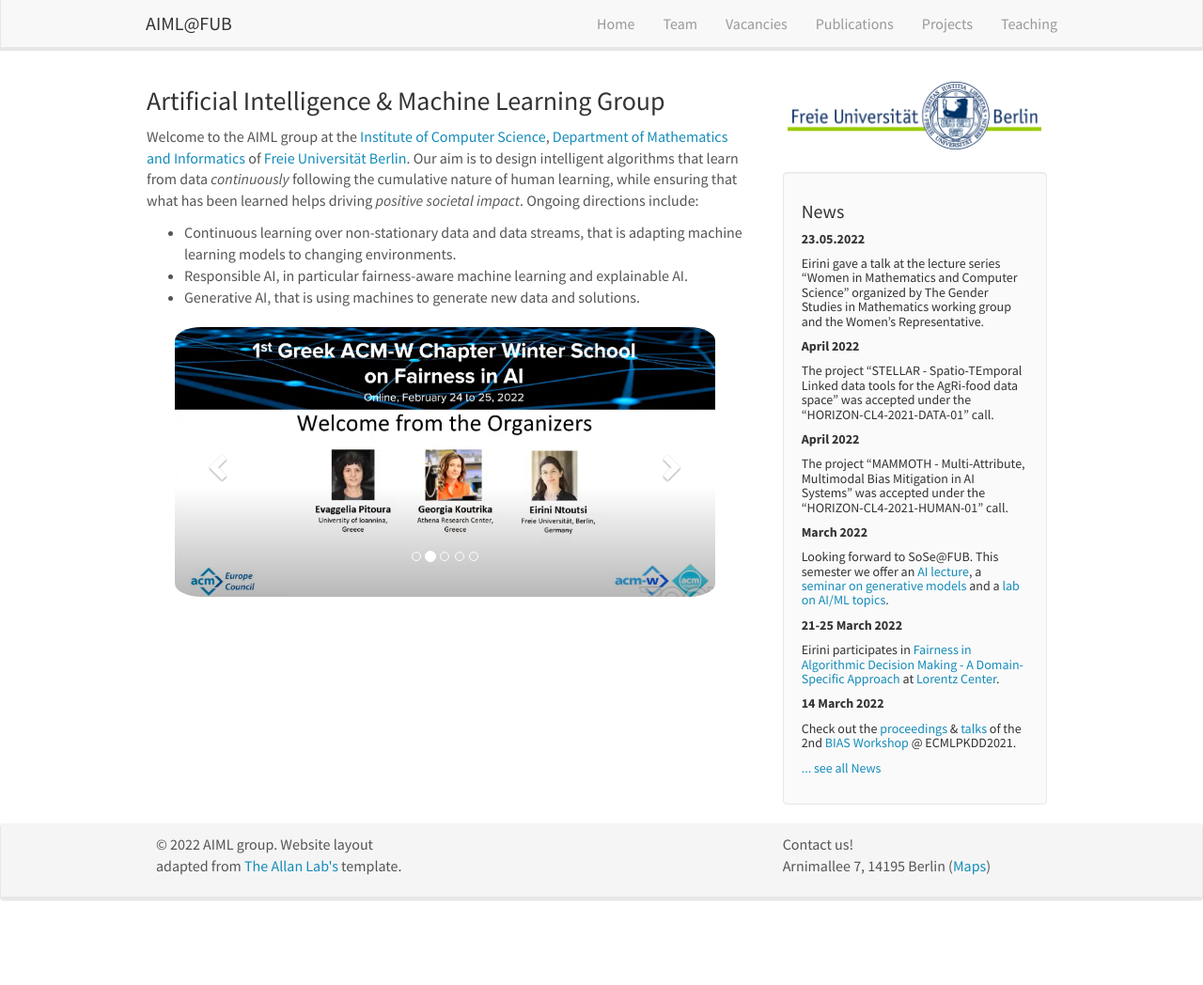
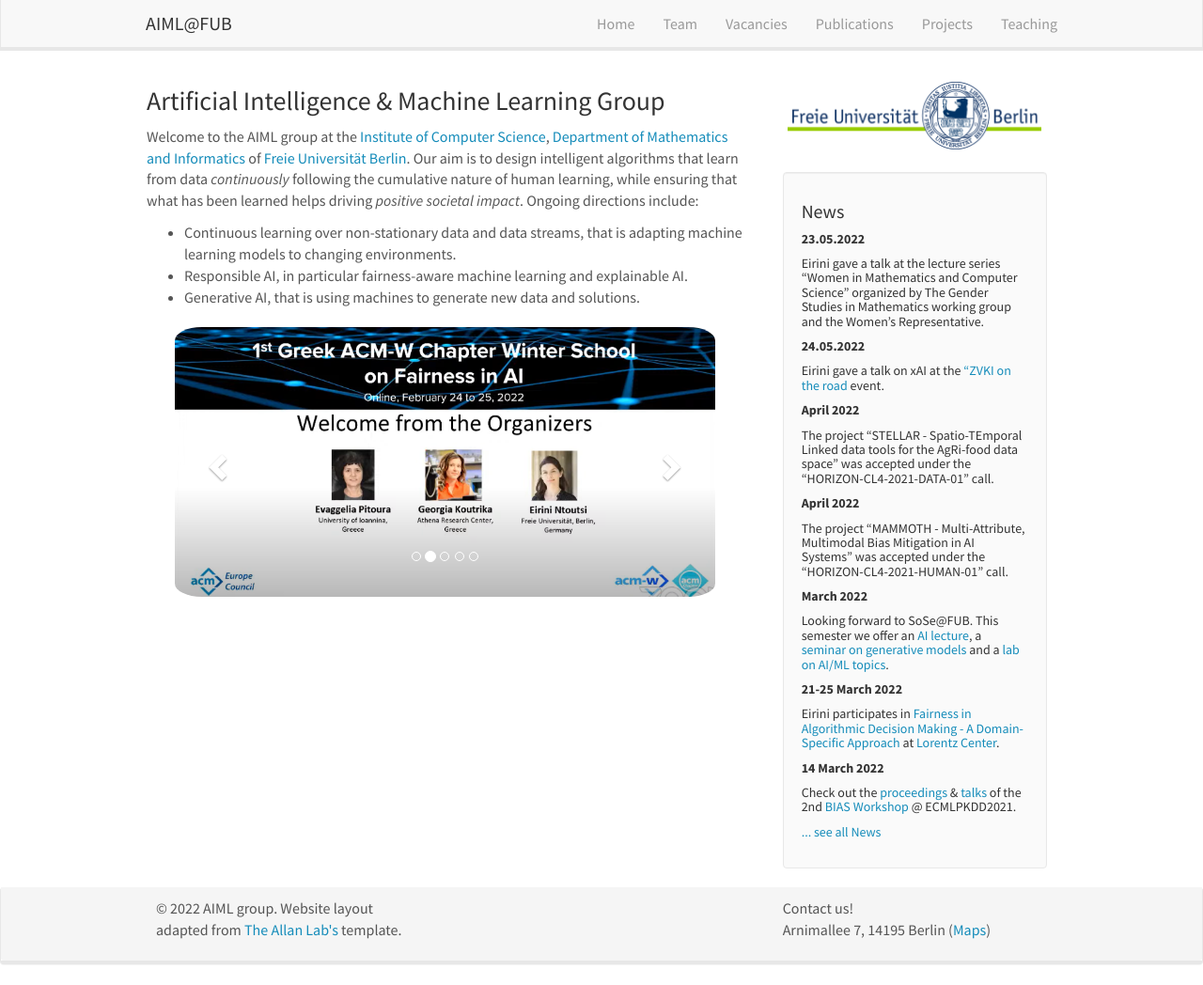
Before and after one commit to AIML-research/AIML-research.github.io, a Jekyll site: the page built from _pages/home.md, in a window 1280 px wide and 1048 px high. Shown: the whole window at 94% size. Built offline with Jekyll 4.4.1, drawn with Linux system fonts in a browser that asks for light colours; nearby versions of some CDN libraries.

Commit message:
Update news.yml

```diff
--- a/_data/news.yml
+++ b/_data/news.yml
@@ -1,5 +1,7 @@
 - date: 23.05.2022
   headline: Eirini gave a talk at the lecture series "Women in Mathematics and Computer Science" organized by The Gender Studies in Mathematics working group and the Women's Representative.
+- date: 24.05.2022
+  headline: Eirini gave a talk on xAI at the <a href="https://www.zvki.de/en/aktuelles/zvki-on-the-road" target="_new">"ZVKI on the road</a> event.
 - date: April 2022
   headline: The project "STELLAR - Spatio-TEmporal Linked data tools for the AgRi-food data space" was accepted under the "HORIZON-CL4-2021-DATA-01" call.
 - date: April 2022
```
